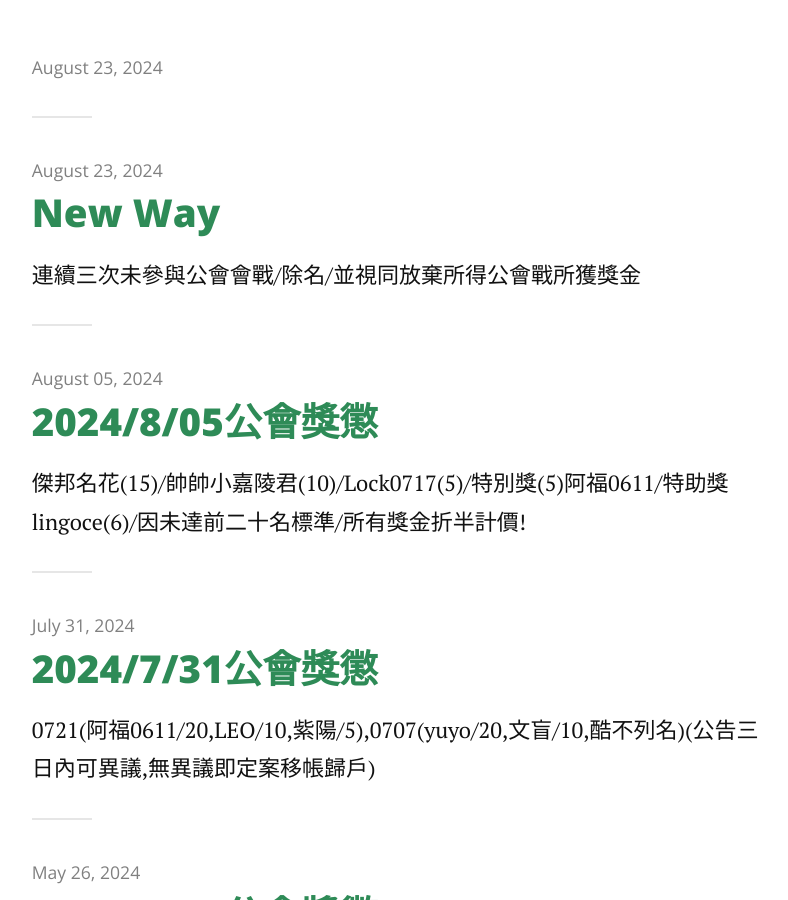
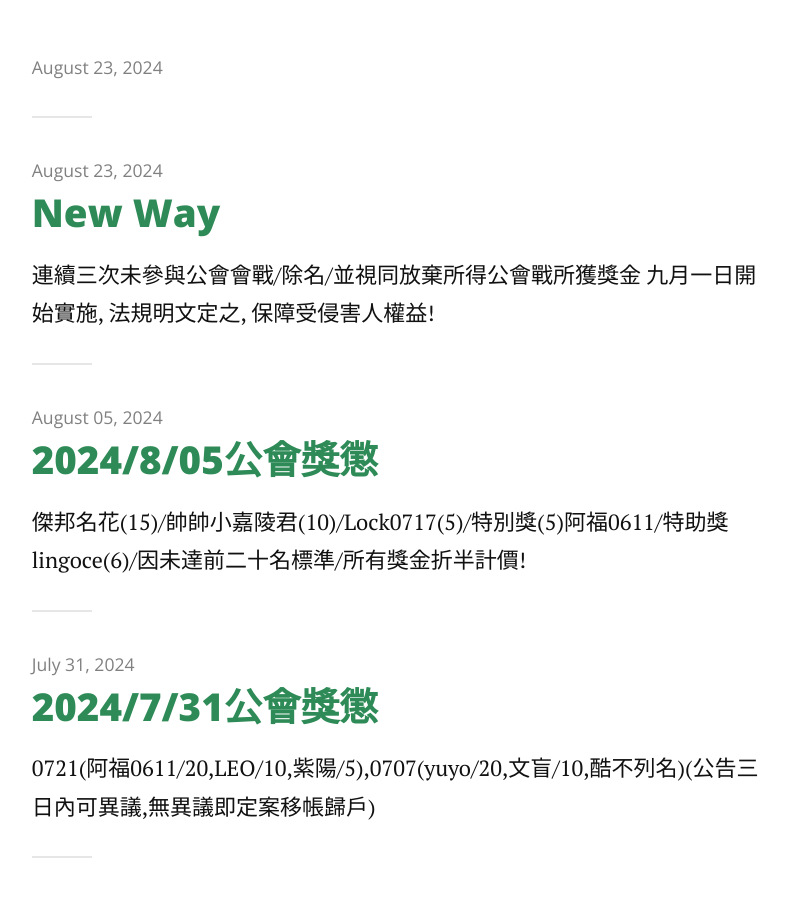
Before and after one commit to jetbomb2012/beloved, a Jekyll site: the page built from index.html, in a window 1280 px wide and 900 px high, scrolled down 450 px. Shown: the whole window, without its empty margins (237-1025 px from the left). Built offline with Jekyll 4.4.1, drawn with Linux system fonts in a browser that asks for light colours; nearby versions of some CDN libraries; the list of posts is cut into pages by our own code.

Commit message:
Update 2024-08-23-new-way.markdown

```diff
--- a/_posts/2024-08-23-new-way.markdown
+++ b/_posts/2024-08-23-new-way.markdown
@@ -1,2 +1,3 @@
 
 連續三次未參與公會會戰/除名/並視同放棄所得公會戰所獲獎金
+九月一日開始實施, 法規明文定之, 保障受侵害人權益!
```
